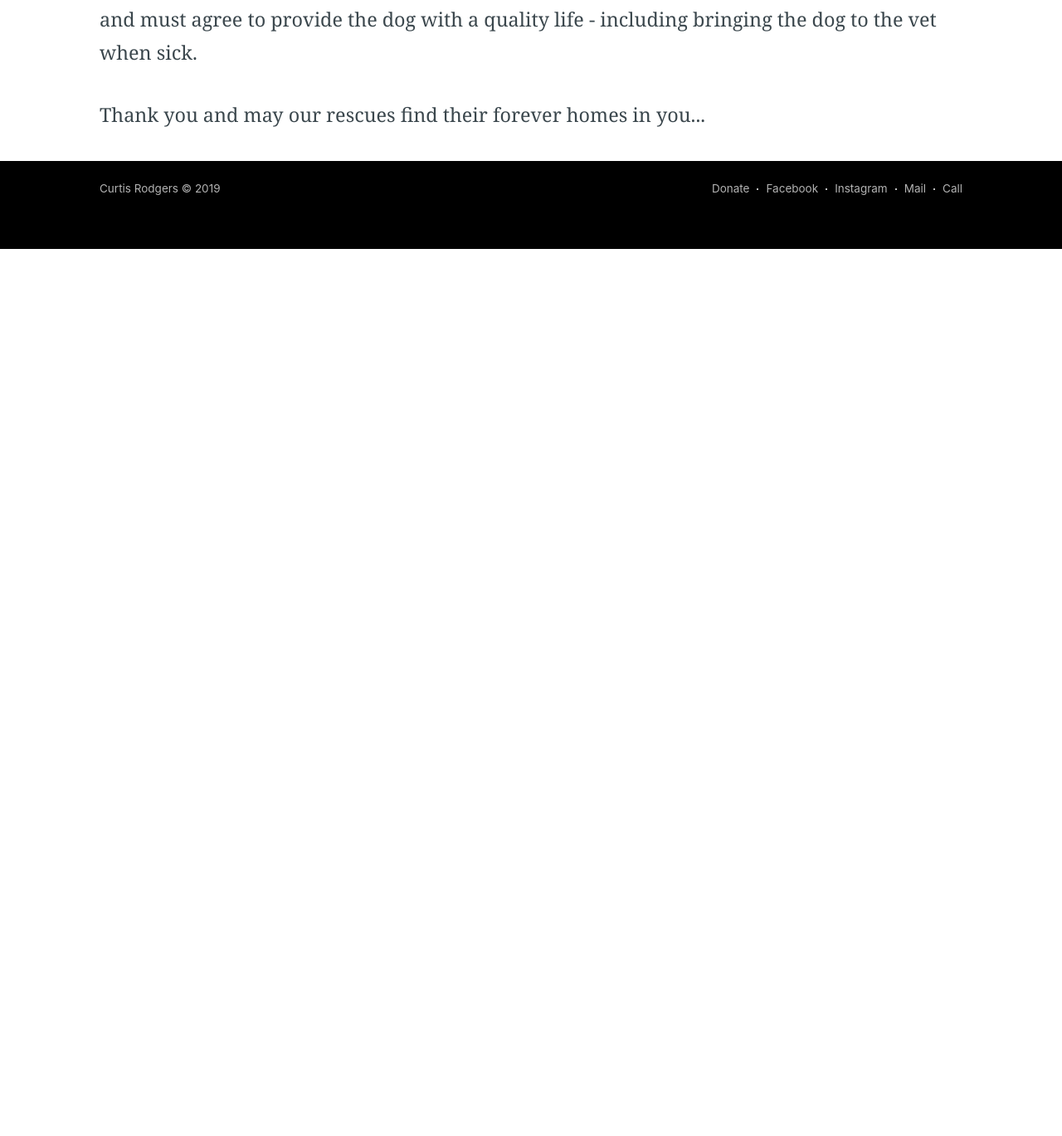
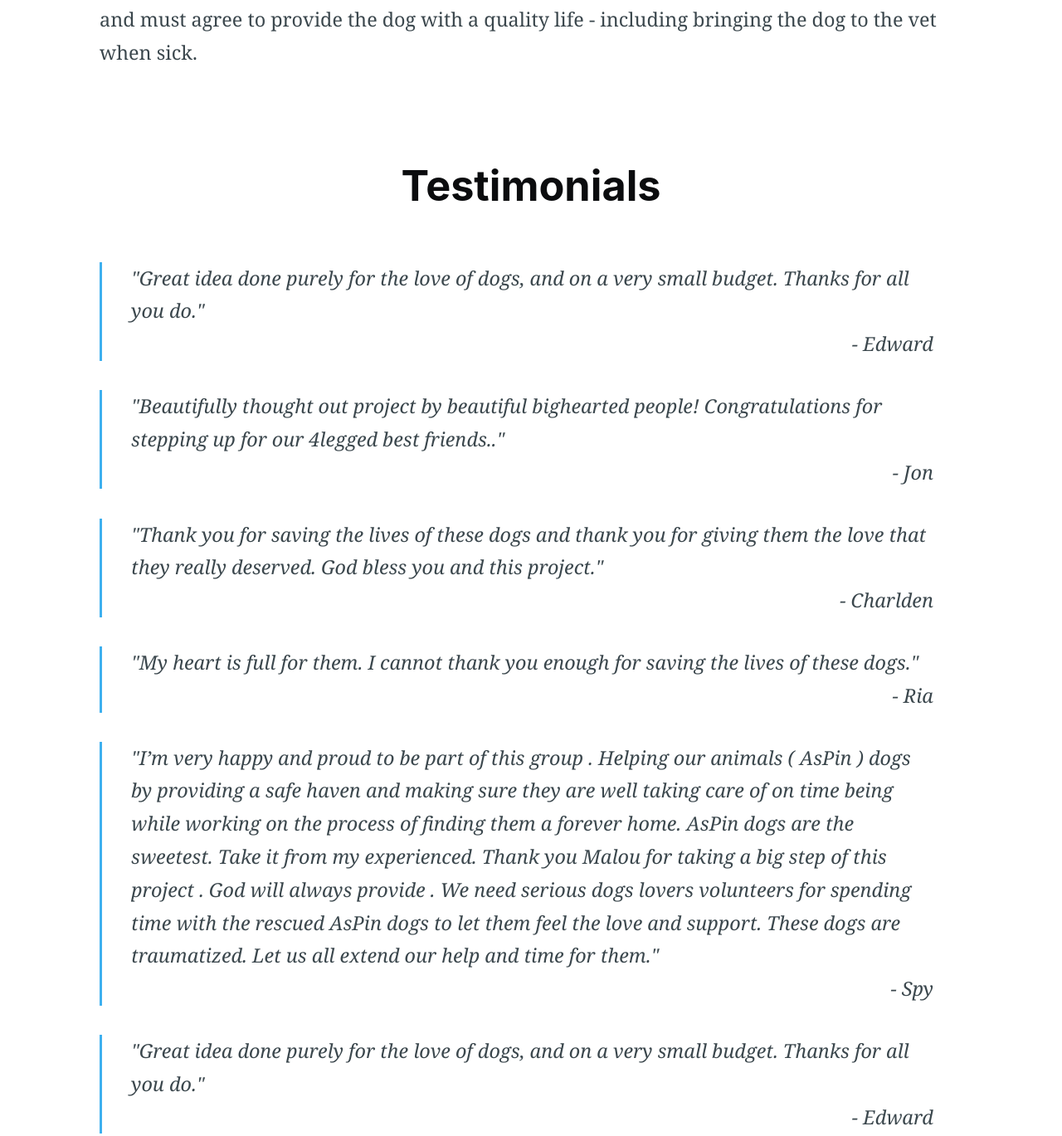
Before and after one commit to C-Rodg/PAWSsion-Project, a Gatsby site: page /about in a window 1280 px wide. Shown: the part 817-2186 px from the top of the page at 83% size. Before the commit the page ends 1117 px from the top, so only its background shows below. Built offline with nearby package versions, Linux system fonts and the light colour scheme; Gatsby itself is replaced by a stand-in of ours.

Commit message:
Added testimonials to about page

```diff
--- a/src/pages/about.js
+++ b/src/pages/about.js
@@ -17,7 +17,7 @@ const About = () => (
     <SEO title="About Us" />
     <NavBar />
     <PageTitle>
-      <h1>About Us</h1>
+      <h1>Our Story</h1>
     </PageTitle>
     <PaddingWrapper>
       <GridWrap>
@@ -53,6 +53,53 @@ const About = () => (
           update vaccinations and must agree to provide the dog with a quality
           life - including bringing the dog to the vet when sick.
         </PageParagraph>
+      </GridWrap>
+    </PaddingWrapper>
+    <PageTitle>
+      <h1>Testimonials</h1>
+    </PageTitle>
+    <PaddingWrapper>
+      <GridWrap>
+        <PageParagraph>
+          <blockquote>
+            "Great idea done purely for the love of dogs, and on a very small
+            budget. Thanks for all you do."
+            <div className="author">- Edward</div>
+          </blockquote>
+          <blockquote>
+            "Beautifully thought out project by beautiful bighearted people!
+            Congratulations for stepping up for our 4legged best friends.."
+            <div className="author">- Jon</div>
+          </blockquote>
+          <blockquote>
+            "Thank you for saving the lives of these dogs and thank you for
+            giving them the love that they really deserved. God bless you and
+            this project."
+            <div className="author">- Charlden</div>
+          </blockquote>
+          <blockquote>
+            "My heart is full for them. I cannot thank you enough for saving the
+            lives of these dogs."
+            <div className="author">- Ria</div>
+          </blockquote>
+          <blockquote>
+            "I’m very happy and proud to be part of this group . Helping our
+            animals ( AsPin ) dogs by providing a safe haven and making sure
+            they are well taking care of on time being while working on the
+            process of finding them a forever home. AsPin dogs are the sweetest.
+            Take it from my experienced. Thank you Malou for taking a big step
+            of this project . God will always provide . We need serious dogs
+            lovers volunteers for spending time with the rescued AsPin dogs to
+            let them feel the love and support. These dogs are traumatized. Let
+            us all extend our help and time for them."
+            <div className="author">- Spy</div>
+          </blockquote>
+          <blockquote>
+            "Great idea done purely for the love of dogs, and on a very small
+            budget. Thanks for all you do."
+            <div className="author">- Edward</div>
+          </blockquote>
+        </PageParagraph>
         <PageParagraph>
           Thank you and may our rescues find their forever homes in you...
         </PageParagraph>
--- a/src/styles/pageParagraph.js
+++ b/src/styles/pageParagraph.js
@@ -14,6 +14,10 @@ const PageParagraph = styled.p`
     padding: 0 1.5em;
     border-left: #3eb0ef 3px solid;
     font-style: italic;
+
+    .author {
+      text-align: right;
+    }
   }
 
   a {
```
